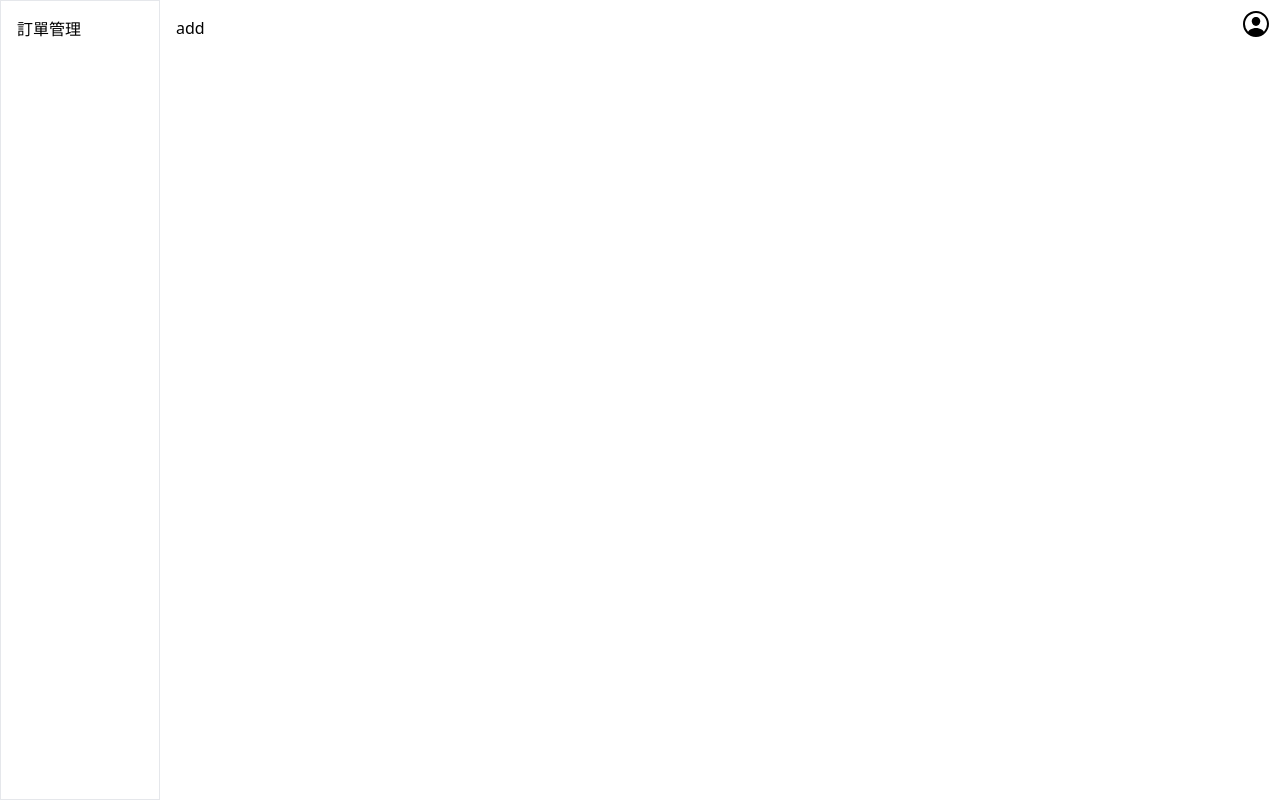
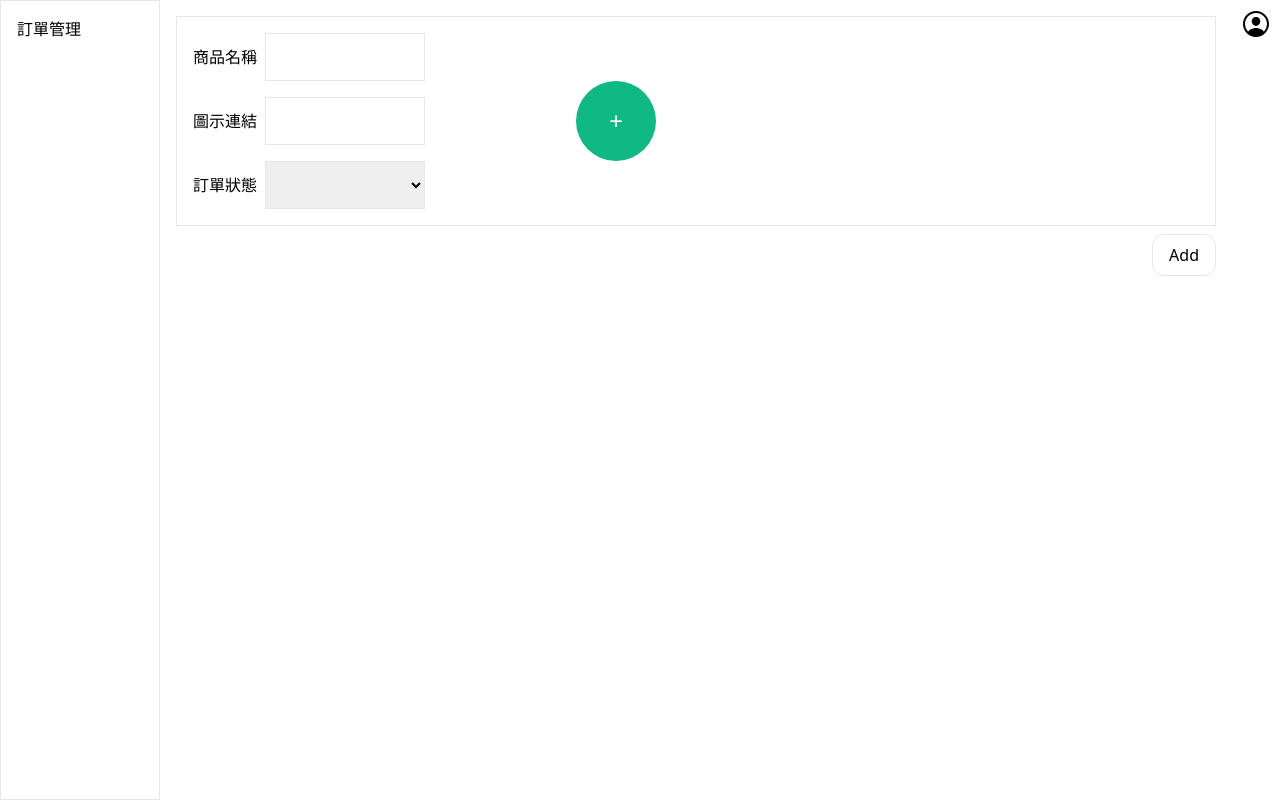
Before and after one commit to ChenHuei/simple-admin, a Vue app: page /add in a window 1280 px wide. Built offline with nearby package versions, Linux system fonts and the light colour scheme; sample sign-in values are in the browser's storage.

Commit message:
Add add page

```diff
--- /dev/null
+++ b/src/constants/pages/index.ts
@@ -0,0 +1,20 @@
+import { StatusOption } from "@/types/pages";
+
+export const STATUS_OPTION_LIST: StatusOption[] = [
+  {
+    code: 1,
+    type: "處理中",
+  },
+  {
+    code: 2,
+    type: "已成立",
+  },
+  {
+    code: 3,
+    type: "已取消",
+  },
+  {
+    code: 4,
+    type: "已送達",
+  },
+];
--- /dev/null
+++ b/src/types/pages/index.ts
@@ -0,0 +1,11 @@
+export interface StatusOption {
+  code: number;
+  type: string;
+}
+
+export interface ListItem {
+  name: string;
+  logo: string;
+  status: StatusOption;
+  date: string;
+}
--- a/src/types/pages/list.ts
+++ b/src/types/pages/list.ts
@@ -1,19 +1,10 @@
+import { ListItem } from "@/types/pages";
+
 export interface Status {
   status: string;
   key: string;
   value: number[];
 }
-
-export interface ListItem {
-  name: string;
-  logo: string;
-  status: {
-    code: number;
-    type: string;
-  };
-  date: string;
-}
-
 export interface ListStatus extends Status {
   list: ListItem[];
 }
--- a/src/views/Add.vue
+++ b/src/views/Add.vue
@@ -1,13 +1,133 @@
 <template>
-  <div class="add">
-    <h1>add</h1>
-  </div>
+  <section>
+    <div
+      v-for="(item, index) in list"
+      :key="item.id"
+      class="relative p-4 pb-0 mb-2 border"
+    >
+      <PlusButton
+        v-if="index === list.length - 1"
+        class="
+          absolute
+          top-1/2
+          right-1/2
+          transform
+          -translate-x-1/2 -translate-y-1/2
+        "
+        @click="addItem"
+      />
+      <div class="flex items-center mb-4">
+        <label class="mr-2" :for="`name-${item.id}`">商品名稱</label>
+        <input
+          v-model="item.name"
+          class="w-40 h-12 p-2 border"
+          type="text"
+          :id="`name-${item.id}`"
+        />
+      </div>
+      <div class="flex items-center mb-4">
+        <label class="mr-2" :for="`logo-${item.id}`">圖示連結</label>
+        <input
+          v-model="item.logo"
+          class="w-40 h-12 p-2 border"
+          type="text"
+          :id="`logo-${item.id}`"
+        />
+      </div>
+      <div class="flex items-center mb-4">
+        <label class="mr-2">訂單狀態</label>
+        <select
+          v-model="item.status.code"
+          class="w-40 h-12 p-1 border"
+          style="outline: none"
+          @change="($event) => setStatusType($event, index)"
+        >
+          <option
+            v-for="option in STATUS_OPTION_LIST"
+            :key="option.code"
+            :value="option.code"
+          >
+            {{ option.type }}
+          </option>
+        </select>
+      </div>
+    </div>
+    <div class="w-full flex justify-end items-center">
+      <Button @click="addList">Add</Button>
+    </div>
+  </section>
 </template>
 
 <script lang="ts">
 import Vue from "vue";
+import { mapActions } from "vuex";
+
+// components
+import Button from "@/components/basic/Button.vue";
+import PlusButton from "@/components/pages/add/PlusButton.vue";
+
+// constants
+import { STATUS_OPTION_LIST } from "@/constants/pages";
+
+// types
+import { ListItem } from "@/types/pages";
 
 export default Vue.extend({
   name: "Add",
+  components: { Button, PlusButton },
+  data() {
+    return {
+      list: [
+        {
+          id: 1,
+          name: "",
+          logo: "",
+          status: {
+            code: 0,
+            type: "",
+          },
+          date: "108/3/02",
+        },
+      ] as (ListItem & { id: number })[],
+      STATUS_OPTION_LIST,
+    };
+  },
+  computed: {
+    statusKeys() {
+      return STATUS_OPTION_LIST.reduce((acc, item) => {
+        acc[item.code] = item.type;
+        return acc;
+      }, {} as { [key: number]: string });
+    },
+  },
+  methods: {
+    ...mapActions({
+      addOrder: "addOrder",
+    }),
+    setStatusType(event: Event, index: number): void {
+      const key = (event.target as unknown as HTMLInputElement).value;
+
+      this.$set(
+        this.list[index].status,
+        "type",
+        this.statusKeys[parseInt(key)]
+      );
+    },
+    addItem() {
+      this.list.push({
+        id: this.list[this.list.length - 1].id + 1,
+        name: "",
+        logo: "",
+        status: {
+          code: 0,
+          type: "",
+        },
+        date: "108/3/02",
+      });
+    },
+    addList() {
+      this.addOrder(this.list);
+    },
+  },
 });
 </script>
--- a/src/views/List.vue
+++ b/src/views/List.vue
@@ -1,6 +1,5 @@
 <template>
-  <div>
-    <div class="w-full">
+  <section class="w-full">
     <div class="mb-2">
       <label>訂單狀態：</label>
       <select v-model="status" class="w-40 h-18 border" style="outline: none">
@@ -23,16 +22,13 @@
             <p :class="item.key === 'inProgress' ? 'text-green-500' : ''">
               {{ element.status.type }}
             </p>
-              <p v-if="item.key === 'inProgress'">
-                預計出貨：{{ element.date }}
-              </p>
+            <p v-if="item.key === 'inProgress'">預計出貨：{{ element.date }}</p>
           </div>
           <p>{{ element.name }}</p>
         </div>
       </div>
     </div>
-    </div>
-  </div>
+  </section>
 </template>
 
 <script lang="ts">
@@ -40,7 +36,8 @@ import Vue from "vue";
 import { mapGetters } from "vuex";
 
 // types
-import { ListItem, ListStatus, Status } from "@/types/pages/list";
+import { ListItem } from "@/types/pages";
+import { ListStatus, Status } from "@/types/pages/list";
 
 export default Vue.extend({
   name: "List",
```
Lines whose indentation alone changed are shown as unchanged.
